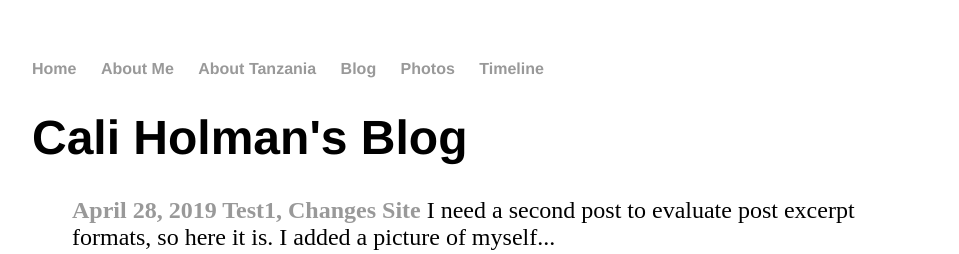
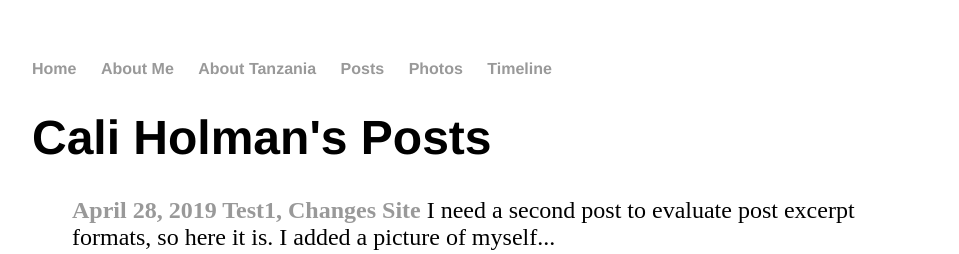
Before and after one commit to caliholman/caliholman.github.io, a Jekyll site: the page built from posts/index.html, in a window 1280 px wide. Shown: the top 254 px of the page, without its empty margins (160-1119 px from the left). Built offline with Jekyll 4.4.1, drawn with Linux system fonts in a browser that asks for light colours.

Commit message:
added start code, changed /Blog to /Posts

```diff
--- a/_layouts/default.html
+++ b/_layouts/default.html
@@ -12,7 +12,7 @@
 	        		<li><a href="/">Home</a></li>
 		        	<li><a href="/about">About Me</a></li>
 	        		<li><a href="/tanzania">About Tanzania</a></li>
-	        		<li><a href="/blog">Blog</a></li>
+	        		<li><a href="/posts ">Posts</a></li>
 	        		<li><a href="/photos">Photos</a></li>
 	        		<li><a href="/timeline">Timeline</a></li>
 	    		</ul>
--- a/blog/index.html
+++ b/posts/index.html
@@ -1,6 +1,6 @@
 ---
 layout: default
-title: Cali Holman's Blog
+title: Cali Holman's Posts
 ---
 	<h1>{{ page.title }}</h1>
 	<ul class="posts">
```
Also changed, not shown: 2 other files.
